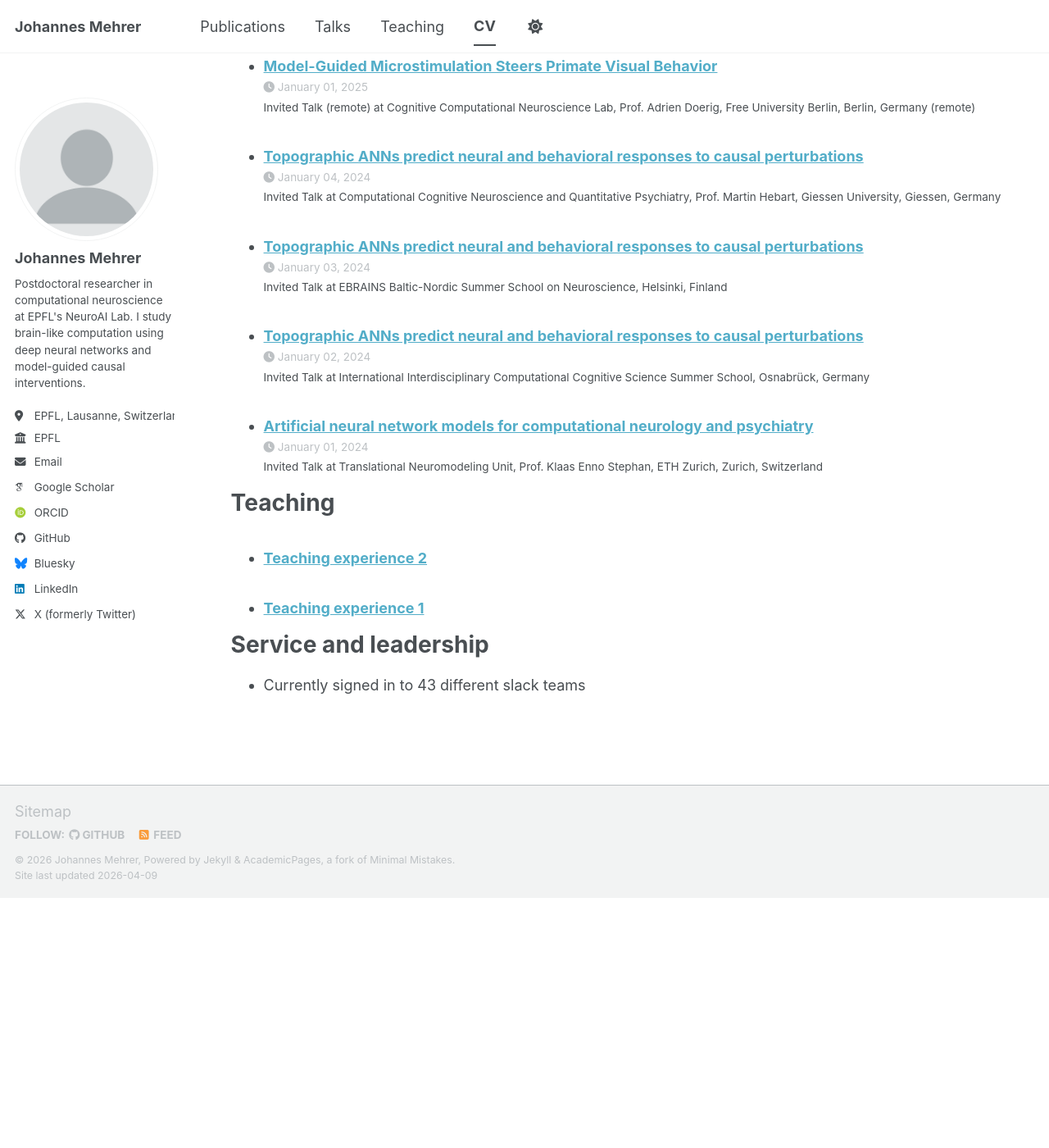
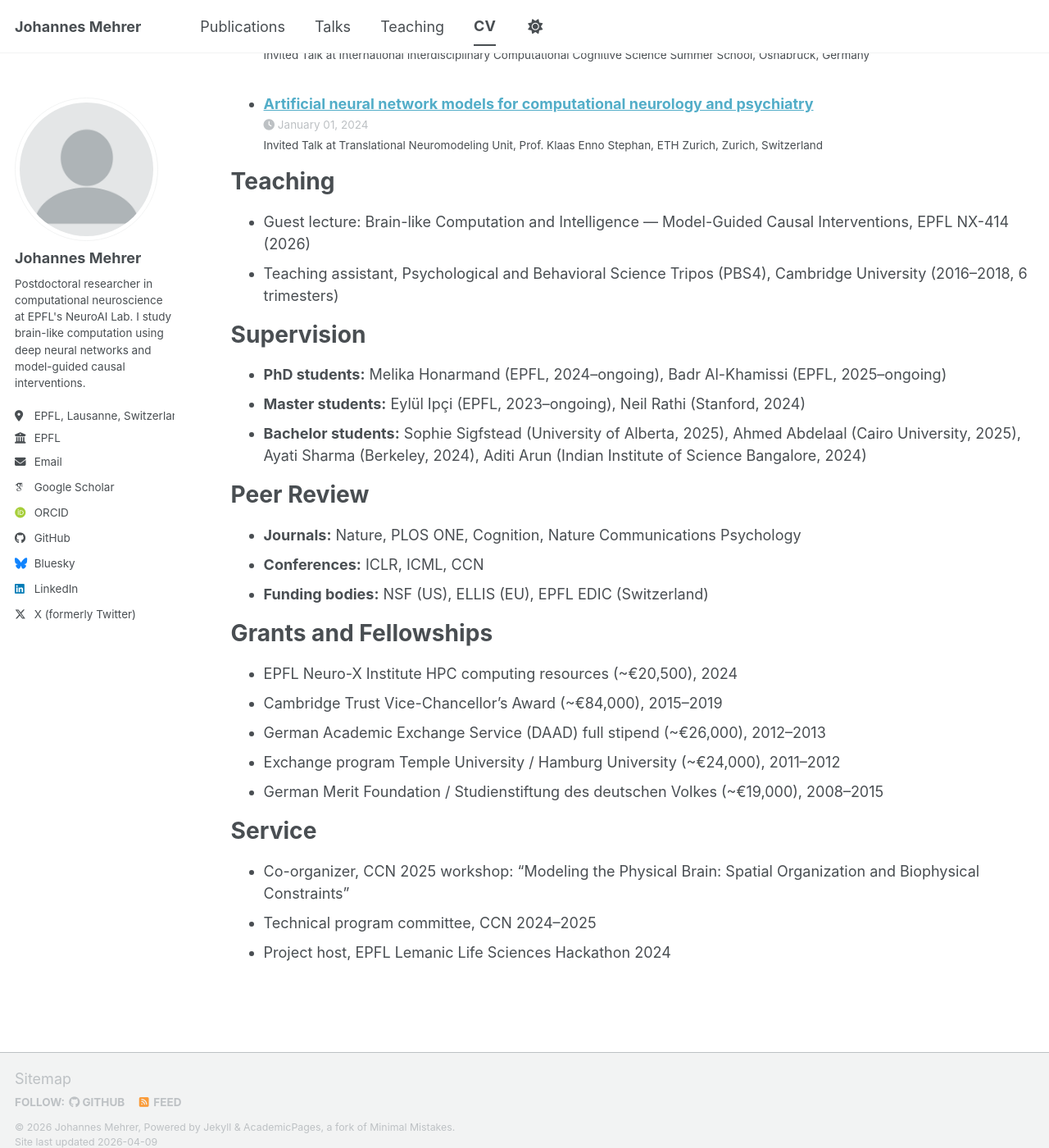
Before and after one commit to hanme/personal_website, a Jekyll site: the page built from _pages/cv.md, in a window 1280 px wide and 1400 px high, scrolled down 2726 px. Shown: the whole window at 82% size. Built offline with Jekyll 4.4.1, drawn with Linux system fonts in a browser that asks for light colours; some web fonts are replaced; a script bundle is joined from its source files by our own code; library files that are not in the unit come from our copies; before the commit the page ends 3821 px from its top, so only the background shows below that; some of the changed text lies outside the part shown.

Commit message:
Add CV PDF and populate CV page

```diff
--- a/_pages/cv.md
+++ b/_pages/cv.md
@@ -9,37 +9,25 @@
 
 {% include base_path %}
 
+[Download full CV (PDF)](/files/CV_Johannes_Mehrer.pdf)
+
+---
+
 Education
 ======
-* Ph.D in Version Control Theory, GitHub University, 2018 (expected)
-* M.S. in Jekyll, GitHub University, 2014
-* B.S. in GitHub, GitHub University, 2012
+* Ph.D., University of Cambridge, 2015–2019
+  * Cambridge Trust Vice-Chancellor's Award
+* M.Sc., Clinical and Cognitive Neuroscience, Maastricht University, 2013–2015 (GPA: 8.4/10)
+* B.A., Psychology and Neuroscience, Hamburg University & Temple University Philadelphia, 2009–2013 (GPA: 3.7/4)
 
-Work experience
+Experience
 ======
-* Spring 2024: Academic Pages Collaborator
-  * GitHub University
-  * Duties includes: Updates and improvements to template
-  * Supervisor: The Users
+* 2023–present: Postdoctoral Researcher, EPFL
+  * [NeuroAI Lab](https://www.epfl.ch/labs/schrimpflab/) headed by [Martin Schrimpf](https://mschrimpf.com/)
+  * Computational neuroscience, model-guided causal interventions, topographic neural networks
 
-* Fall 2015: Research Assistant
-  * GitHub University
-  * Duties included: Merging pull requests
-  * Supervisor: Professor Hub
-
-* Summer 2015: Research Assistant
-  * GitHub University
-  * Duties included: Tagging issues
-  * Supervisor: Professor Git
-
-Skills
-======
-* Skill 1
-* Skill 2
-  * Sub-skill 2.1
-  * Sub-skill 2.2
-  * Sub-skill 2.3
-* Skill 3
+* 2020–2022: Head of Research, weclapp SE
+  * Built and led a data science team in a business software company, Germany
 
 Publications
 ======
@@ -50,15 +38,36 @@
 Talks
 ======
   <ul>{% for post in site.talks reversed %}
-    {% include archive-single-talk-cv.html  %}
+    {% include archive-single-talk-cv.html %}
   {% endfor %}</ul>
 
 Teaching
 ======
-  <ul>{% for post in site.teaching reversed %}
-    {% include archive-single-cv.html %}
-  {% endfor %}</ul>
+* Guest lecture: Brain-like Computation and Intelligence — Model-Guided Causal Interventions, EPFL NX-414 (2026)
+* Teaching assistant, Psychological and Behavioral Science Tripos (PBS4), Cambridge University (2016–2018, 6 trimesters)
 
-Service and leadership
+Supervision
 ======
-* Currently signed in to 43 different slack teams
+* **PhD students:** Melika Honarmand (EPFL, 2024–ongoing), Badr Al-Khamissi (EPFL, 2025–ongoing)
+* **Master students:** Eylül Ipçi (EPFL, 2023–ongoing), Neil Rathi (Stanford, 2024)
+* **Bachelor students:** Sophie Sigfstead (University of Alberta, 2025), Ahmed Abdelaal (Cairo University, 2025), Ayati Sharma (Berkeley, 2024), Aditi Arun (Indian Institute of Science Bangalore, 2024)
+
+Peer Review
+======
+* **Journals:** Nature, PLOS ONE, Cognition, Nature Communications Psychology
+* **Conferences:** ICLR, ICML, CCN
+* **Funding bodies:** NSF (US), ELLIS (EU), EPFL EDIC (Switzerland)
+
+Grants and Fellowships
+======
+* EPFL Neuro-X Institute HPC computing resources (~€20,500), 2024
+* Cambridge Trust Vice-Chancellor's Award (~€84,000), 2015–2019
+* German Academic Exchange Service (DAAD) full stipend (~€26,000), 2012–2013
+* Exchange program Temple University / Hamburg University (~€24,000), 2011–2012
+* German Merit Foundation / Studienstiftung des deutschen Volkes (~€19,000), 2008–2015
+
+Service
+======
+* Co-organizer, CCN 2025 workshop: "Modeling the Physical Brain: Spatial Organization and Biophysical Constraints"
+* Technical program committee, CCN 2024–2025
+* Project host, EPFL Lemanic Life Sciences Hackathon 2024
```
Also changed, not shown: 1 other file.
